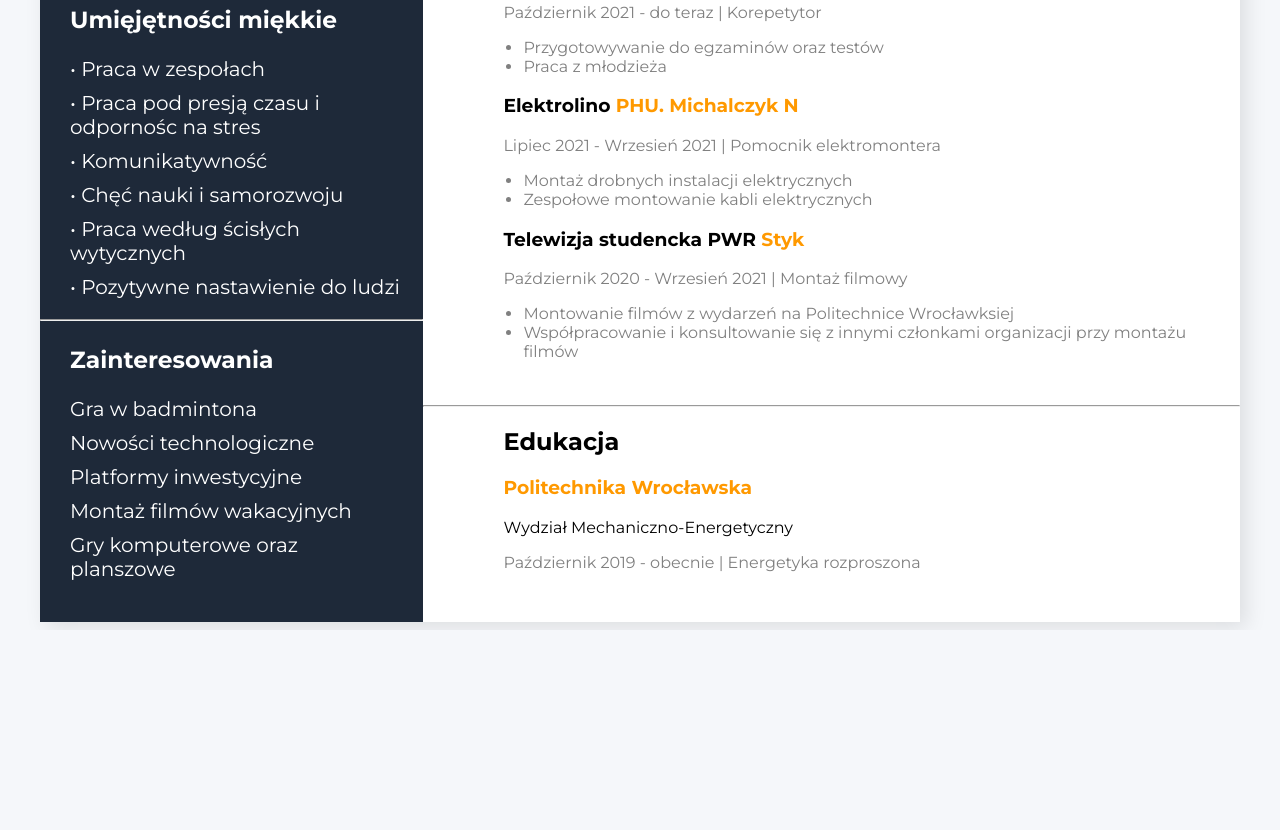
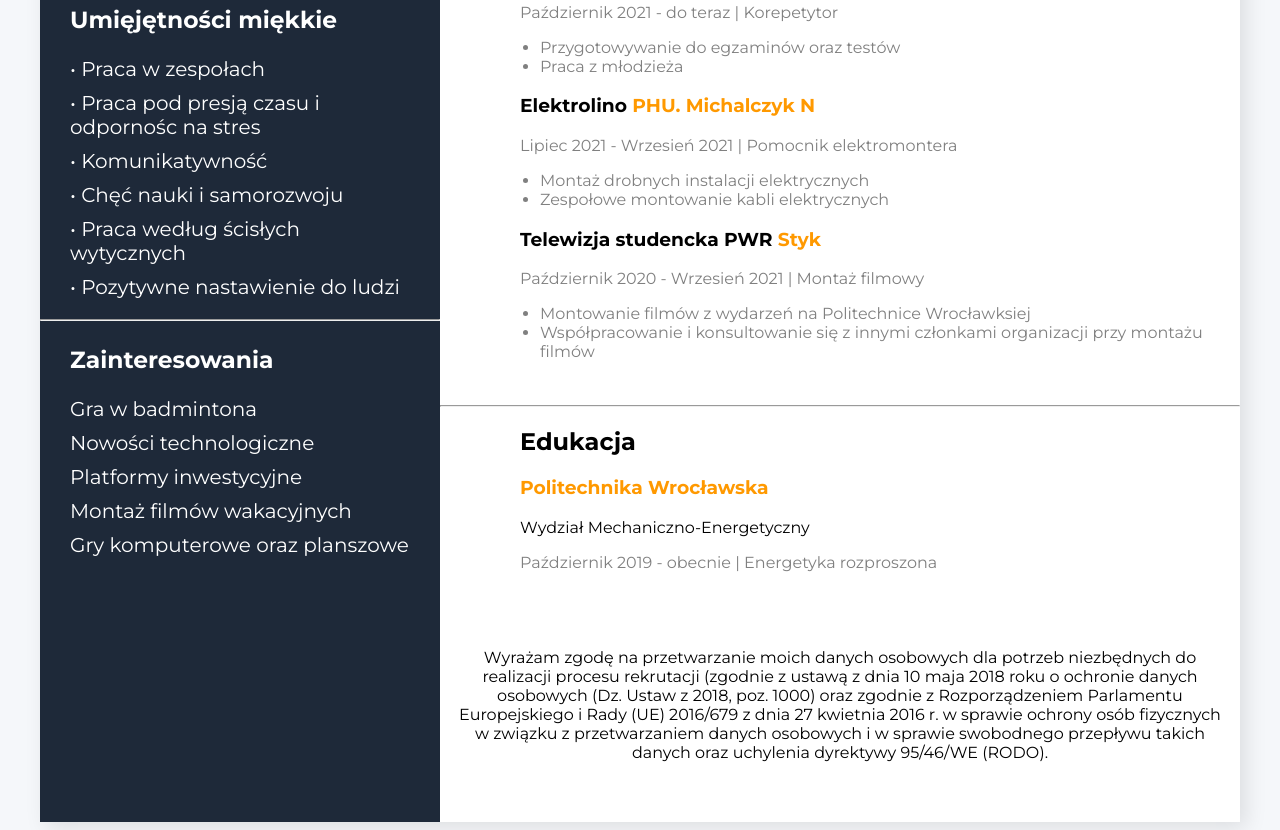
Before and after one commit to MarcinFeli/CV, a website: page index.html in a window 1280 px wide. Shown: the part 1202-2032 px from the top of the page. Before the commit the page ends 1832 px from the top, so only its background shows below. Drawn offline with Linux system fonts and the light colour scheme.

Commit message:
added rodo

```diff
--- a/index.html
+++ b/index.html
@@ -5,7 +5,7 @@
     <meta charset="UTF-8">
     <meta http-equiv="X-UA-Compatible" content="IE=edge">
     <meta name="viewport" content="width=device-width, initial-scale=1.0">
-    <title>Moje CV</title>
+    <title>Marcin Felińczak CV</title>
     <link rel="preconnect" href="https://fonts.googleapis.com">
     <link rel="preconnect" href="https://fonts.gstatic.com" crossorigin>
     <link href="https://fonts.googleapis.com/css2?family=Montserrat:wght@300;400;700&display=swap" rel="stylesheet">
@@ -67,6 +67,8 @@
 
             </div>
         </aside>
+
+        <div class="first">
 
         <div class="main">
             <div class="about-me">
@@ -146,9 +148,19 @@
             </div>
 
 
+
         </div>
 
+        <div class="text-rodo">
+
+            <div class="text"> <p>Wyrażam zgodę na przetwarzanie moich danych osobowych dla potrzeb niezbędnych do realizacji procesu rekrutacji (zgodnie z ustawą z dnia 10 maja 2018 roku o ochronie danych osobowych (Dz. Ustaw z 2018, poz. 1000) oraz zgodnie z Rozporządzeniem Parlamentu Europejskiego i Rady (UE) 2016/679 z dnia 27 kwietnia 2016 r. w sprawie ochrony osób fizycznych w związku z przetwarzaniem danych osobowych i w sprawie swobodnego przepływu takich danych oraz uchylenia dyrektywy 95/46/WE (RODO).</p></div>
+
+
+        </div>
+
+
     </div>
+
 </body>
 
 </html>
--- a/src/sass/main.scss
+++ b/src/sass/main.scss
@@ -8,7 +8,7 @@
 
 body {
 	background-color: #f5f7fa;
-
+	display: flex;
 	font-family: 'Montserrat', sans-serif;
 	height: 100%;
 }
@@ -24,7 +24,7 @@ body {
 .project {
 	.ol-list {
 		padding: 5px 0;
-		transition: color .3s;
+		transition: color 0.3s;
 
 		p {
 			font-size: 15px;
@@ -35,12 +35,12 @@ body {
 				color: rgb(46, 190, 201);
 			}
 		}
-
 	}
 }
 
 aside {
-	width: 400px;
+	display: block;
+	max-width: 400px;
 	background-color: #1e2939;
 	.sp-color {
 		color: white;
@@ -51,7 +51,6 @@ aside {
 	.aside-h3 {
 		color: #fff;
 	}
-
 
 	img {
 		margin-top: 20px;
@@ -98,7 +97,7 @@ aside {
 }
 
 .main {
-
+	max-width: 800px;
 	padding-top: 50px;
 	h2 {
 		color: black;
@@ -137,7 +136,6 @@ aside {
 		font-weight: 400;
 	}
 }
-
 
 .work-experience {
 	margin-left: 50px;
@@ -179,3 +177,16 @@ aside {
 		color: gray;
 	}
 }
+
+.text-rodo {
+	height: 200px;
+	width: 100%;
+
+
+	.text {
+		position: absolute;
+		margin: 10px;
+		text-align: center;
+
+	}
+}
```
Also changed, not shown: dist/css/main.min.css, 1 other file.
